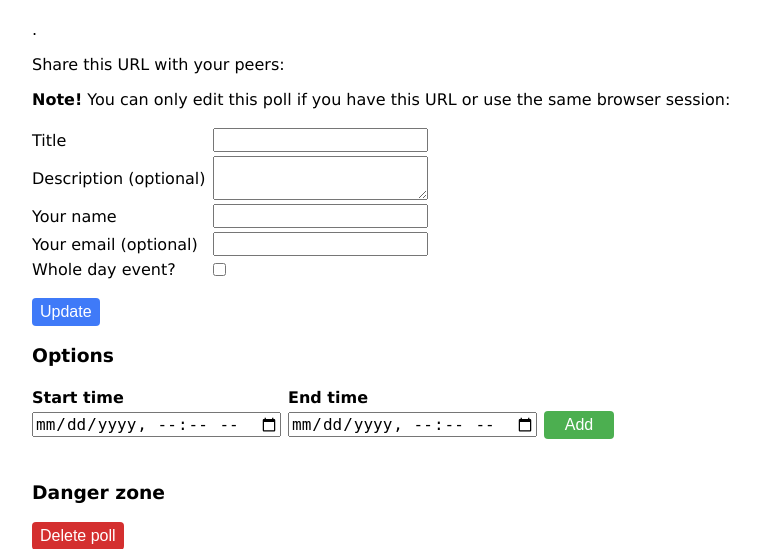
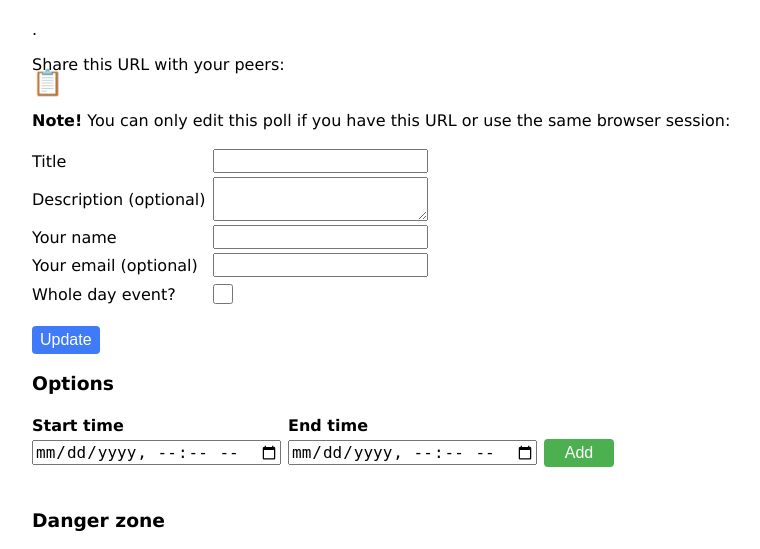
Before and after one commit to poksiala/diddle, a Flask app: template templates/manage.html.j2 in a window 1280 px wide. Shown: the part 137-686 px from the top of the page, without its empty margins (108-868 px from the left). Run offline with Flask 3, Linux system fonts and the light colour scheme; the template is opened without the code that fills it, so the values that code supplies are empty.

Commit message:
Improve checkbox styling, add clipboard copy button

```diff
--- a/static/styles.css
+++ b/static/styles.css
@@ -118,6 +118,11 @@ table {
   background-color: #f8f6ff; /* Light grey background */
 }
 
+.vote-table td input[type="checkbox"] {
+  margin: 0;
+  width: 100%;
+}
+
 .danger-zone {
   margin-top: 40px;
 }
@@ -167,3 +172,16 @@ td.checkbox-field input[type="checkbox"] {
   flex: initial;
   margin-left: 0;
 }
+
+input[type="checkbox"] {
+  height: 20px;
+  width: 20px;
+}
+
+button#share-link-copy {
+  padding: 0;
+  background: none;
+  color: black;
+  font-size: 25px;
+  line-height: 16px;
+}
--- a/templates/manage.html.j2
+++ b/templates/manage.html.j2
@@ -5,14 +5,16 @@
 <h2>Managing poll <span class="contrast">{{ poll.title }}</span> by <i>{{ poll.author_name }}</i></h2>
 <p>{{ poll.pub_date_formatted_notz() }}.</p>
 
-<p>
+<div>
   Share this URL with your peers:<br>
-  <a href="{{ poll.share_url() }}">{{ poll.share_url() }}</a>
-</p>
-<p>
+  <a id="share-link" href="{{ poll.share_url() }}">{{ poll.share_url() }}</a> <div id="share-link-copy"></div>
+</div>
+<p></p>
+<div>
   <strong>Note!</strong> You can only edit this poll if you have this URL or use the same browser session:<br>
-  <a href="{{ poll.manage_url() }}">{{ poll.manage_url() }}</a>
-</p>
+  <a id="manage-link" href="{{ poll.manage_url() }}">{{ poll.manage_url() }}</a>
+</div>
+<p></p>
 
 <form class="poll-form" action="/manage/{{ poll.manage_code }}/update_info" method="post">
   {% include "poll_info_table.html.j2" %}
@@ -124,8 +126,26 @@ const focusNext = query.get('focus_next');
 if (focusNext !== null) {
   const nextInput = document.querySelector(`input[name="start_datetime"]`);
   if (nextInput !== null) {
+    nextInput.scrollIntoView();
     nextInput.focus();
   }
+}
+
+let shareLinkCopy = document.getElementById("share-link-copy");
+if (shareLinkCopy !== null) {
+  shareLinkCopy.outerHTML = "<button id='share-link-copy' onclick='copyShareLink()'>📋</button>";
+  shareLinkCopy = document.getElementById("share-link-copy"); // refresh the reference
+}
+
+function copyShareLink() {
+  const shareLink = document.getElementById("share-link");
+  const linkText = shareLink.getAttribute("href");
+  navigator.clipboard.writeText(linkText);
+  console.log("Copied to clipboard: " + linkText);
+  shareLinkCopy.innerHTML = "✅";
+  setTimeout(() => {
+    shareLinkCopy.innerHTML = "📋";
+  }, 2000);
 }
 </script>
 
```
